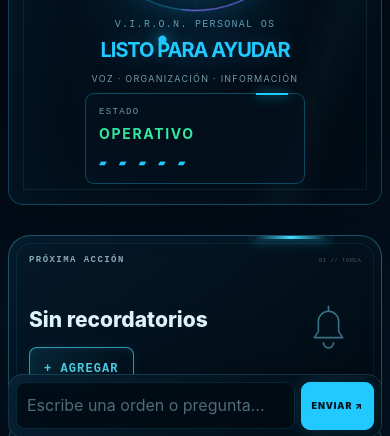
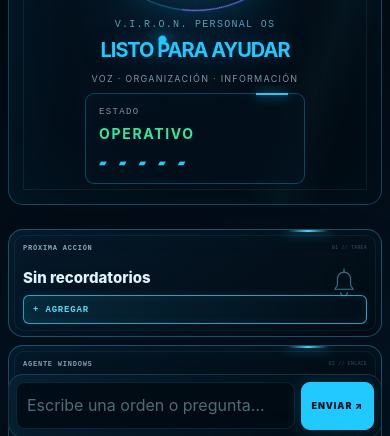
Before and after one commit to moinformaticagrupo-arch/V.I.R.O.N., a plain HTML site: page index.html in a window 390 px wide. Shown: the part 398-834 px from the top of the page. Drawn offline with Linux system fonts and the light colour scheme; no server answers.

Commit message:
Update styles.css

```diff
--- a/styles.css
+++ b/styles.css
@@ -3792,3 +3792,33 @@ body.kids-mode button { min-height: 52px; }
   .dashboard-agent #agentState { font-size: 18px; }
   .dashboard-agent .dashboard-agent-detail { width: 82%; }
 }
+
+/* Compact dashboard layout: keep the cards in the original center-column slot. */
+.dashboard { grid-template-columns: repeat(3, minmax(0, 1fr)); gap: 9px; margin-top: 12px; }
+.dashboard-card { min-height: 118px; padding: 13px 14px 12px; border-radius: 15px; }
+.dashboard-card::before { inset: 5px; border-radius: 10px; }
+.dashboard-card::after { right: 14%; width: 42px; height: 2px; }
+.dashboard-card-heading { min-height: 12px; gap: 3px; }
+.dashboard-card-heading p { font-size: 7px; letter-spacing: .11em; }
+.dashboard-card-code { font-size: 5px; }
+.dashboard-card-icon { top: 35px; right: 10px; width: 42px; height: 42px; stroke-width: 1.8; }
+.dashboard-card > strong { width: min(82%, 240px); margin: auto 0 8px; font-size: clamp(12px, 1.15vw, 15px); line-height: 1.2; }
+.dashboard-card .text-button { min-height: 29px; padding: 0 9px; border-radius: 6px; font-size: 9px; }
+.dashboard-next .text-button { width: 100%; }
+.dashboard-agent #agentState { width: 88%; margin: auto 0 5px; font-size: clamp(10px, 1.05vw, 13px); }
+.dashboard-agent #agentState .offline-dot, .dashboard-agent #agentState .online-dot:not(.offline-dot) { width: 7px; height: 7px; margin-right: 5px; }
+.dashboard-agent .dashboard-agent-detail { width: 100%; min-height: 28px; padding: 5px 7px; font-size: 8px; line-height: 1.25; }
+.dashboard-agent .dashboard-agent-detail::after { width: 26px; height: 2px; }
+.dashboard-memory > strong { font-size: clamp(16px, 1.5vw, 20px); }
+.dashboard-memory .text-button { min-width: 70px; }
+@media (max-width: 850px) {
+  .dashboard { grid-template-columns: repeat(2, minmax(0, 1fr)); }
+  .dashboard-card { min-height: 118px; }
+}
+@media (max-width: 560px) {
+  .dashboard { grid-template-columns: minmax(0, 1fr); gap: 8px; }
+  .dashboard-card { min-height: 108px; padding: 12px 14px; }
+  .dashboard-card-icon { top: 31px; right: 16px; width: 42px; height: 42px; }
+  .dashboard-card > strong { font-size: 15px; }
+  .dashboard-agent #agentState { font-size: 13px; }
+}
```
